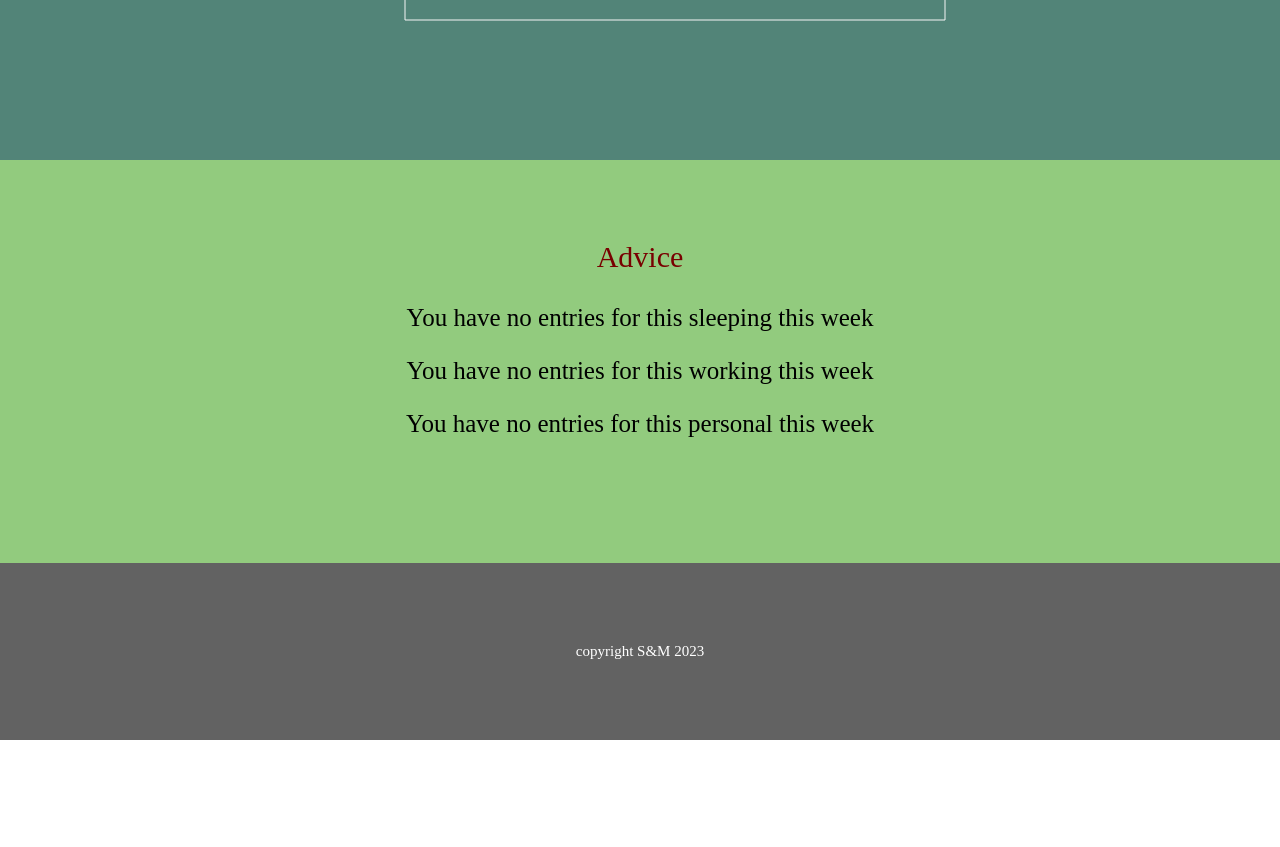
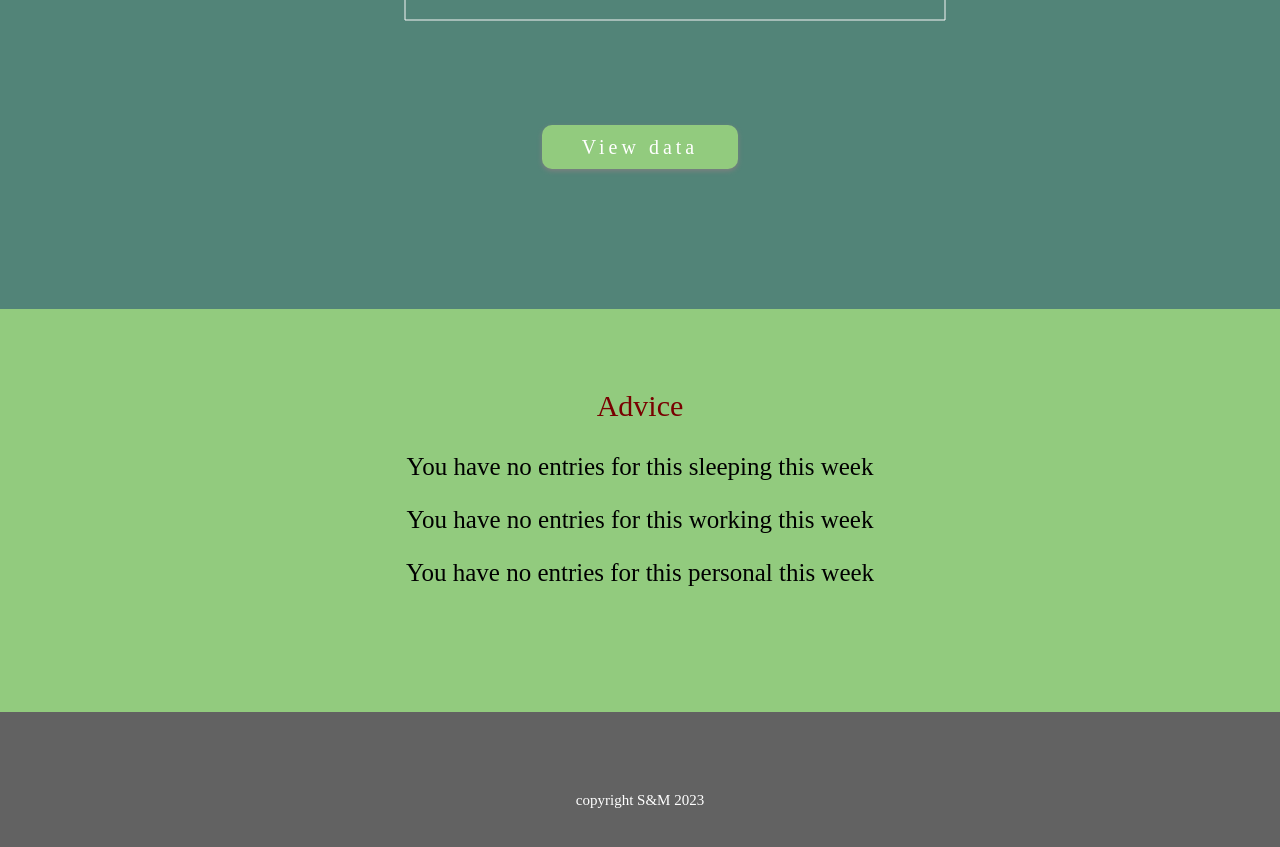
Before and after one commit to zioppka/time-tracker, a React (Create React App) app: page / in a window 1280 px wide. Shown: the part 1660-2507 px from the top of the page. Before the commit the page ends 2400 px from the top, so only its background shows below. Built offline with nearby package versions, Linux system fonts and the light colour scheme; no server answers; a web font is replaced by a local one.

Commit message:
add button

```diff
--- a/src/Advice/Advice.jsx
+++ b/src/Advice/Advice.jsx
@@ -18,50 +18,45 @@ export function Advice() {
     });
 
     function findSleepAdvice() {
-        if (sleepHours / totalDays < 7) {
-            return `You average less than 7 hours of sleep, make more time for it. Your avg hours: ${
-                sleepHours / totalDays
-            }`;
+        const avgSleepHours = Math.round(sleepHours / totalDays);
+        if (avgSleepHours < 7) {
+            return `You average less than 7 hours of sleep, make more time for it. Your avg hours: ${avgSleepHours}`;
         }
-        if (sleepHours / totalDays > 10) {
-            return `You've been sleeping too much this week, slow down. Your avg hours: ${
-                sleepHours / totalDays
-            }`;
+        if (avgSleepHours > 10) {
+            return `You've been sleeping too much this week, slow down. Your avg hours: ${avgSleepHours}`;
         }
         if (workHours === 0) {
             return `You have no entries for this sleeping this week`;
         }
 
-        return `Good job, bratan! Your sleep avg hours: ${sleepHours / totalDays}`;
+        return `Good job, bratan! Your sleep avg hours: ${avgSleepHours}`;
     }
     function findWorkAdvice() {
-        if (workHours / totalDays > 8) {
-            return `You usually work more than 8 hours, no need to overwork. Your avg hours: ${
-                workHours / totalDays
-            }`;
+        const avgWorkHours = Math.round(workHours / totalDays);
+        if (avgWorkHours > 8) {
+            return `You usually work more than 8 hours, no need to overwork. Your avg hours: ${avgWorkHours}`;
         }
 
-        if (workHours / totalDays < 4) {
-            return `You need to work harder!. Your avg hours: ${workHours / totalDays}`;
+        if (avgWorkHours < 4) {
+            return `You need to work harder!. Your avg hours: ${avgWorkHours}`;
         }
 
         if (workHours === 0) {
             return `You have no entries for this working this week`;
         }
 
-        return `Good job, bratan! Your work avg hours: ${workHours / totalDays}`;
+        return `Good job, bratan! Your work avg hours: ${avgWorkHours}`;
     }
     function findPersonalAdvice() {
-        if (personalHours / totalDays < 3) {
-            return `You didn't have much time for fun. Your avg hours: ${
-                personalHours / totalDays
-            }`;
+        const avgPersonalHours = Math.round(personalHours / totalDays);
+        if (avgPersonalHours < 3) {
+            return `You didn't have much time for fun. Your avg hours: ${avgPersonalHours}`;
         }
         if (workHours === 0) {
             return `You have no entries for this personal this week`;
         }
 
-        return `Good job, bratan! Your personal avg hours: ${personalHours / totalDays}`;
+        return `Good job, bratan! Your personal avg hours: ${avgPersonalHours}`;
     }
 
     return (
--- a/src/App.jsx
+++ b/src/App.jsx
@@ -10,10 +10,11 @@ import { useEffect } from 'react';
 
 export default function App() {
     const dispatch = useDispatch();
+
     useEffect(() => {
         dispatch(getBusinessToday());
         dispatch(getBusinessWeek());
-    }, [dispatch]);
+    }, []);
 
     return (
         <div className={'App'}>
--- /dev/null
+++ b/src/Graphs/Editor/Editor.jsx
@@ -0,0 +1,5 @@
+import React from 'react';
+
+export function Editor() {
+    return <div></div>;
+}
--- a/src/Graphs/Graphs.css
+++ b/src/Graphs/Graphs.css
@@ -37,3 +37,32 @@
     font-size: 25px;
     color: #ffffff;
 }
+
+.view-btn {
+    background: #92cb7e;
+    border-radius: 10px;
+    border: none;
+    margin: 15px 30px 30px;
+    font-family: 'Comfortaa', cursive;
+    font-style: normal;
+    font-weight: 400;
+    font-size: 20px;
+    line-height: 24px;
+    letter-spacing: 0.2em;
+    color: #ffffff;
+    padding: 10px 40px;
+    transition: all 0.2s;
+    box-shadow: 0 2px 5px gray;
+}
+
+.view-btn:hover {
+    background: white;
+    color: black;
+    transform: scale(1.02);
+}
+
+.view-btn:active {
+    background-color: #528478;
+    box-shadow: 0 5px 10px gray;
+    transform: translateY(4px);
+}
--- a/src/Graphs/Graphs.jsx
+++ b/src/Graphs/Graphs.jsx
@@ -1,8 +1,11 @@
 import './Graphs.css';
-import { VerticalChart } from './VerticalChart';
-import { ShapePieChart } from './ShapePieChart';
+import { VerticalChart } from './Charts/VerticalChart';
+import { ShapePieChart } from './Charts/ShapePieChart';
+import { Editor } from './Editor/Editor';
 
 export function Graphs() {
+    function openEditor() {}
+
     return (
         <div className={'graphs'}>
             <div className={'container'}>
@@ -12,6 +15,10 @@ export function Graphs() {
                     <ShapePieChart />
                     <p className={'chart-info'}>Summary for the week</p>
                     <VerticalChart />
+                    <button className={'view-btn'} onClick={openEditor}>
+                        View data
+                    </button>
+                    <Editor />
                 </div>
             </div>
         </div>
--- a/src/TimeForm/TimeForm.jsx
+++ b/src/TimeForm/TimeForm.jsx
@@ -1,7 +1,7 @@
 import './TimeForm.css';
 import { useState } from 'react';
 import { useDispatch, useSelector } from 'react-redux';
-import { createBusiness } from '../network/network';
+import { createBusiness, getBusinessWeek } from '../network/network';
 import { CategoryToggle } from './categoryToggle/CategoryToggle';
 
 export function TimeForm() {
```
Also changed, not shown: src/Graphs/Charts/RenderActiveShape.jsx (renamed from src/Graphs/RenderActiveShape.jsx), src/Graphs/Charts/ShapePieChart.jsx (renamed from src/Graphs/ShapePieChart.jsx), src/Graphs/Charts/VerticalChart.jsx (renamed from src/Graphs/VerticalChart.jsx), src/Graphs/Editor/Editor.css (added).
